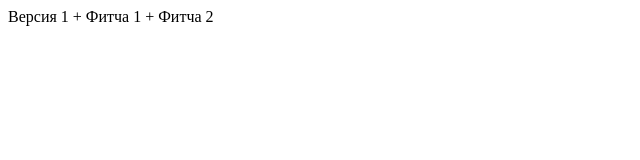
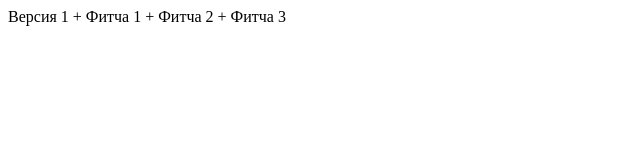
Before and after one commit to Oleg-Puzikov/git-learning1, a plain HTML site: page index.html in a window 1280 px wide. Shown: the full height of the page, 0-640 px from the left. Drawn offline with Linux system fonts and the light colour scheme.

Commit message:
feat: добавить строку3 «+ Фитча 3»

```diff
--- a/index.html
+++ b/index.html
@@ -4,5 +4,6 @@
         Версия 1
         + Фитча 1
         + Фитча 2
+        + Фитча 3
     </body>
 </html>
```
